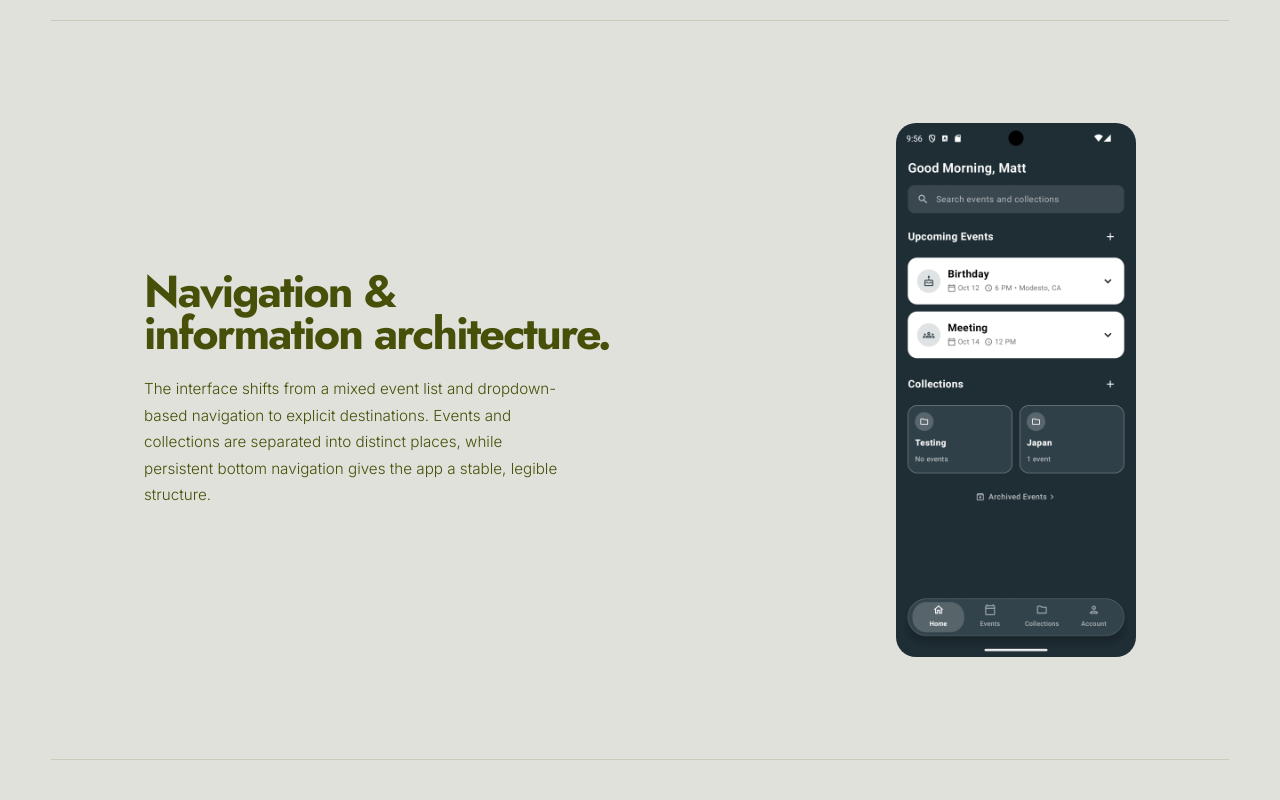
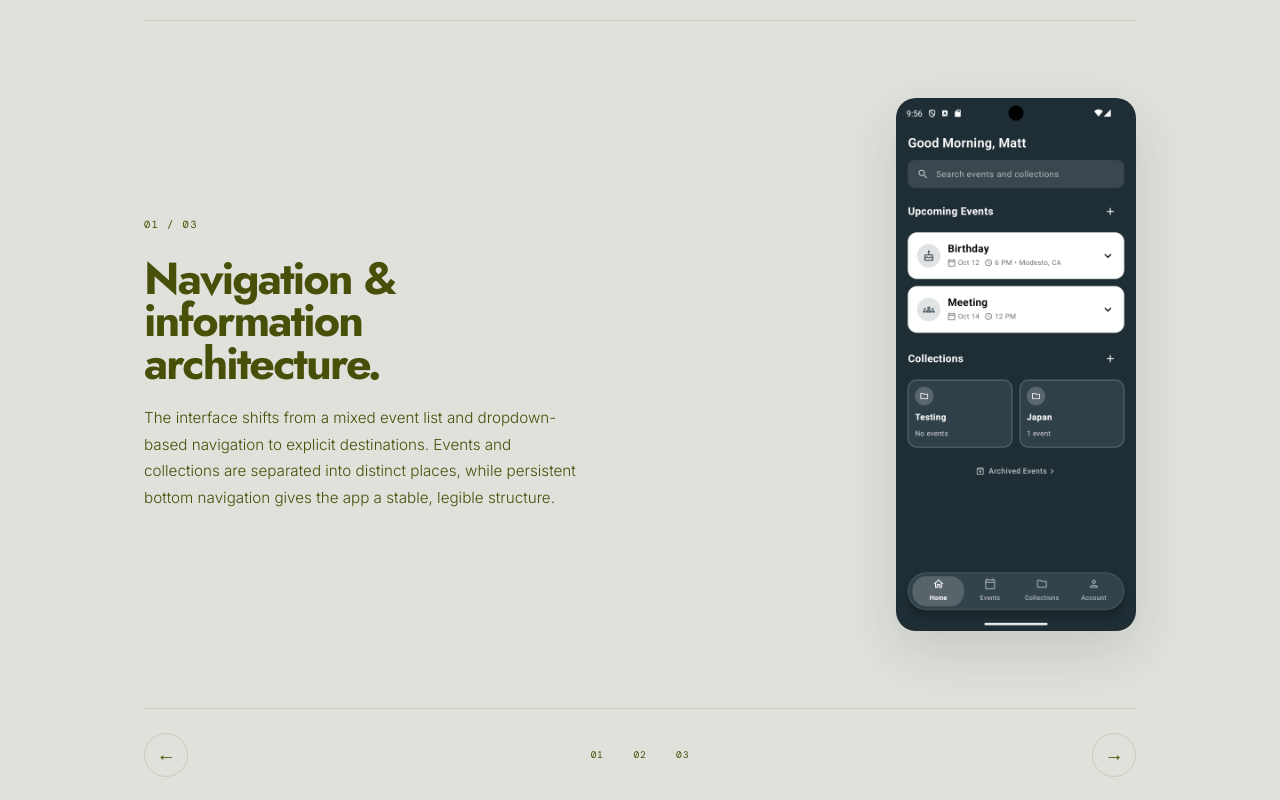
Before and after one commit to mbayers6370/portfolio, a React (Vite) app: page /work/cs499-eportfolio in a window 1280 px wide. Shown: the part 3040-3840 px from the top of the page. Built offline with nearby package versions, Linux system fonts and the light colour scheme; a web font is replaced by a local one.

Commit message:
Turn Scheduler design decisions into carousel

```diff
--- a/src/pages/Project.tsx
+++ b/src/pages/Project.tsx
@@ -79,6 +79,12 @@ type SchedulerScreen = {
   src: string
 }
 
+type SchedulerDecision = {
+  body: string
+  heading: string
+  image: SchedulerScreen
+}
+
 function SchedulerCarousel({ screens }: { screens: SchedulerScreen[] }) {
   const [activeIndex, setActiveIndex] = useState(0)
   const screenCount = screens.length
@@ -139,6 +145,55 @@ function SchedulerCarousel({ screens }: { screens: SchedulerScreen[] }) {
   )
 }
 
+function SchedulerDecisionCarousel({ decisions }: { decisions: SchedulerDecision[] }) {
+  const [activeIndex, setActiveIndex] = useState(0)
+  const decisionCount = decisions.length
+  const activeDecision = decisions[activeIndex]
+
+  const move = (direction: number) => {
+    setActiveIndex((current) => (current + direction + decisionCount) % decisionCount)
+  }
+
+  return (
+    <div
+      className="scheduler-decision-carousel"
+      aria-label="Scheduler design decisions"
+      onKeyDown={(event) => {
+        if (event.key === 'ArrowLeft') move(-1)
+        if (event.key === 'ArrowRight') move(1)
+      }}
+      tabIndex={0}
+    >
+      <div className="scheduler-decision-panel" aria-live="polite">
+        <div className="scheduler-decision-copy">
+          <p className="scheduler-decision-count">0{activeIndex + 1} / 0{decisionCount}</p>
+          <h3>{activeDecision.heading}</h3>
+          <p>{activeDecision.body}</p>
+        </div>
+        <figure><img src={activeDecision.image.src} alt={activeDecision.image.alt} /></figure>
+      </div>
+      <div className="scheduler-decision-controls">
+        <button type="button" onClick={() => move(-1)} aria-label="Show previous design decision">←</button>
+        <div aria-label="Choose a design decision">
+          {decisions.map((decision, index) => (
+            <button
+              aria-current={index === activeIndex ? 'true' : undefined}
+              aria-label={`Show ${decision.heading}`}
+              className={index === activeIndex ? 'is-active' : ''}
+              key={decision.heading}
+              onClick={() => setActiveIndex(index)}
+              type="button"
+            >
+              0{index + 1}
+            </button>
+          ))}
+        </div>
+        <button type="button" onClick={() => move(1)} aria-label="Show next design decision">→</button>
+      </div>
+    </div>
+  )
+}
+
 function SchedulerCaseStudy({ project }: { project: Project }) {
   const [home, events, collections] = project.gallery || []
   const schedulerScreens = [
@@ -151,6 +206,23 @@ function SchedulerCaseStudy({ project }: { project: Project }) {
     { src: schedulerAddEvent, alt: 'Android Scheduler form for adding an event', label: 'Add event' },
     { src: schedulerAddCollection, alt: 'Android Scheduler form for adding a collection', label: 'Add collection' },
   ].filter(Boolean) as SchedulerScreen[]
+  const schedulerDecisions = [
+    home && {
+      heading: 'Navigation & information architecture.',
+      body: 'The interface shifts from a mixed event list and dropdown-based navigation to explicit destinations. Events and collections are separated into distinct places, while persistent bottom navigation gives the app a stable, legible structure.',
+      image: home,
+    },
+    {
+      heading: 'Search & interaction.',
+      body: 'Search is surfaced directly on the Home screen so it is easy to find. The dedicated search screen keeps the interaction focused, with a clear empty state that explains what to do next. Contextual plus controls live where creation is relevant, reducing ambiguity around adding events or collections.',
+      image: { src: schedulerSearch, alt: 'Android Scheduler search screen with an empty-state prompt', label: 'Search' },
+    },
+    events && {
+      heading: 'Visual hierarchy & consistency.',
+      body: 'Event cards carry the strongest visual weight; collections use a quieter treatment. Edit is the primary event action, while Delete recedes. Repeated spacing, type, and card patterns let the content—not the interface—set the hierarchy.',
+      image: events,
+    },
+  ].filter(Boolean) as SchedulerDecision[]
 
   return (
     <div className="project-page scheduler-case-study">
@@ -200,9 +272,7 @@ function SchedulerCaseStudy({ project }: { project: Project }) {
         <section className="scheduler-section scheduler-decisions">
           <div className="container">
             <div className="scheduler-section-heading scheduler-section-heading--wide"><span>03</span><h2>Design decisions.</h2></div>
-            <article className="scheduler-decision"><div><h3>Navigation &amp;<br />information architecture.</h3><p>The interface shifts from a mixed event list and dropdown-based navigation to explicit destinations. Events and collections are separated into distinct places, while persistent bottom navigation gives the app a stable, legible structure.</p></div>{home && <img src={home.src} alt={home.alt} />}</article>
-            <article className="scheduler-decision scheduler-decision--reverse"><div><h3>Search &amp;<br />interaction.</h3><p>Search is surfaced directly on the Home screen so it is easy to find. The dedicated search screen keeps the interaction focused, with a clear empty state that explains what to do next. Contextual plus controls live where creation is relevant, reducing ambiguity around adding events or collections.</p></div><img src={schedulerSearch} alt="Android Scheduler search screen with an empty-state prompt" /></article>
-            <article className="scheduler-decision"><div><h3>Visual hierarchy &amp;<br />consistency.</h3><p>Event cards carry the strongest visual weight; collections use a quieter treatment. Edit is the primary event action, while Delete recedes. Repeated spacing, type, and card patterns let the content—not the interface—set the hierarchy.</p></div>{events && <img src={events.src} alt={events.alt} />}</article>
+            <SchedulerDecisionCarousel decisions={schedulerDecisions} />
           </div>
         </section>
 
--- a/src/styles/project.css
+++ b/src/styles/project.css
@@ -368,12 +368,22 @@ body:has(.scheduler-case-study) { background: var(--scheduler-light); }
 .scheduler-notes span { display: block; color: var(--scheduler-on-dark); margin-bottom: 0.75rem; }
 
 .scheduler-decisions { border-top: 1px solid var(--hairline); }
-.scheduler-decision { display: grid; grid-template-columns: minmax(0, 1fr) minmax(12rem, 15rem); justify-content: space-between; gap: clamp(2rem, 10vw, 12rem); align-items: center; padding: clamp(4rem, 8vw, 7rem) max(0px, calc((100% - 62rem) / 2)); border-top: 1px solid var(--hairline); }
-.scheduler-decision h3 { font-family: var(--font-display); font-size: clamp(1.8rem, 3.5vw, 3.4rem); letter-spacing: -0.04em; line-height: 0.95; margin-bottom: 1.25rem; }
-.scheduler-decision p { max-width: 45ch; font-size: 0.95rem; line-height: 1.75; color: var(--mid); }
-.scheduler-decision--reverse { grid-template-columns: minmax(12rem, 15rem) minmax(0, 1fr); }
-.scheduler-decision--reverse div { grid-column: 2; grid-row: 1; }
-.scheduler-decision--reverse img { grid-column: 1; grid-row: 1; }
+.scheduler-decision-carousel { max-width: 62rem; margin: 0 auto; outline: none; }
+.scheduler-decision-carousel:focus-visible { outline: 2px solid var(--olive); outline-offset: 0.75rem; }
+.scheduler-decision-panel { align-items: center; border-block: 1px solid var(--hairline); display: grid; gap: clamp(2rem, 10vw, 10rem); grid-template-columns: minmax(0, 1fr) minmax(12rem, 15rem); min-height: 29rem; padding: clamp(2.5rem, 6vw, 5rem) 0; }
+.scheduler-decision-copy { max-width: 45ch; }
+.scheduler-decision-count { color: var(--olive); font-family: var(--font-mono); font-size: 0.65rem; letter-spacing: 0.14em; margin-bottom: 1.5rem; }
+.scheduler-decision-copy h3 { font-family: var(--font-display); font-size: clamp(1.8rem, 3.5vw, 3.4rem); letter-spacing: -0.04em; line-height: 0.95; margin-bottom: 1.25rem; }
+.scheduler-decision-copy > p:last-child { color: var(--mid); font-size: 0.95rem; line-height: 1.75; }
+.scheduler-decision-panel figure { margin: 0; }
+.scheduler-decision-panel img { border-radius: 1.25rem; box-shadow: 0 1.25rem 3.5rem rgba(30, 48, 55, 0.14); display: block; height: auto; width: 100%; }
+.scheduler-decision-controls { align-items: center; display: grid; grid-template-columns: auto 1fr auto; margin-top: 1.5rem; }
+.scheduler-decision-controls > button { align-items: center; background: transparent; border: 1px solid var(--hairline); border-radius: 50%; color: var(--olive); cursor: pointer; display: grid; font: 1.2rem/1 var(--font-body); height: 2.75rem; place-items: center; transition: background-color 0.2s, color 0.2s; width: 2.75rem; }
+.scheduler-decision-controls > button:hover { background: var(--olive); color: var(--on-dark); }
+.scheduler-decision-controls > div { display: flex; justify-content: center; gap: 0.65rem; }
+.scheduler-decision-controls > div button { background: transparent; border: 0; color: var(--mid); cursor: pointer; font: 0.6rem/1 var(--font-mono); letter-spacing: 0.08em; padding: 0.6rem; }
+.scheduler-decision-controls > div button.is-active { color: var(--olive); }
+.scheduler-decision-controls button:focus-visible { outline: 2px solid var(--olive); outline-offset: 3px; }
 
 .scheduler-final { background: var(--scheduler-dark); color: var(--scheduler-on-dark); }
 .scheduler-final .scheduler-section-heading span { color: var(--scheduler-muted); }
@@ -410,9 +420,8 @@ body:has(.scheduler-case-study) { background: var(--scheduler-light); }
   .scheduler-metadata div:last-child { grid-column: auto; }
   .scheduler-comparison { grid-template-columns: repeat(2, minmax(0, 1fr)); gap: 1rem; }
   .scheduler-notes { grid-template-columns: 1fr; gap: 1.5rem; }
-  .scheduler-decision, .scheduler-decision--reverse { grid-template-columns: 1fr; padding: 3.5rem 0; }
-  .scheduler-decision img, .scheduler-decision--reverse img { width: min(13rem, 58vw); margin-inline: auto; }
-  .scheduler-decision--reverse div, .scheduler-decision--reverse img { grid-column: auto; grid-row: auto; }
+  .scheduler-decision-panel { grid-template-columns: 1fr; min-height: 0; padding: 3.5rem 0; }
+  .scheduler-decision-panel figure { width: min(13rem, 58vw); margin-inline: auto; }
   .scheduler-carousel-stage { gap: 0.35rem; }
   .scheduler-carousel-stage { display: block; position: relative; }
   .scheduler-carousel-track { display: grid; grid-template-columns: 1fr; padding: 1.25rem 0; }
```
